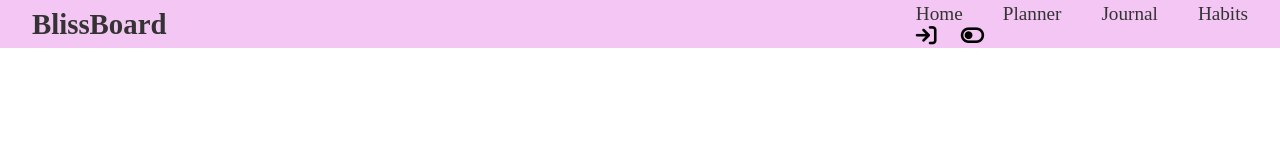
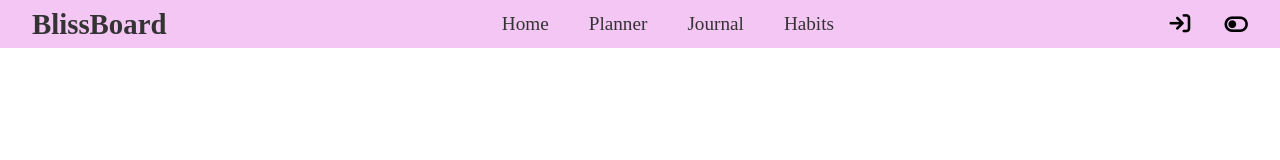
Before and after one commit to techieshruti/Brainwave_Matrix_Intern, a plain HTML site: page Smart_Day_Planner/index.html in a window 1280 px wide. Drawn offline with Linux system fonts and the light colour scheme.

Commit message:
added icons

```diff
--- a/Smart_Day_Planner/index.html
+++ b/Smart_Day_Planner/index.html
@@ -1,11 +1,14 @@
 <!DOCTYPE html>
 <html lang="en">
   <head>
-    <meta charset="UTF-8">
-    <meta name="viewport" content="width=device-width, initial-scale=1.0">
+    <meta charset="UTF-8" />
+    <meta name="viewport" content="width=device-width, initial-scale=1.0" />
     <title>BlissBoard</title>
-    <link rel="stylesheet" href="https://cdnjs.cloudflare.com/ajax/libs/font-awesome/6.7.2/css/all.min.css">
-    <link rel="stylesheet" href="style.css">
+    <link
+      rel="stylesheet"
+      href="https://cdnjs.cloudflare.com/ajax/libs/font-awesome/6.7.2/css/all.min.css"
+    />
+    <link rel="stylesheet" href="style.css" />
   </head>
   <body>
     <header>
@@ -20,20 +23,20 @@
             <li><a href="#journal">Journal</a></li>
             <li><a href="#habits">Habits</a></li>
           </ul>
-
+        </div>
         <div class="nav-actions">
-                <i class="fa-duotone fa-solid fa-arrow-right-to-bracket"></i>
+          <span class="login-icon">
+            <i
+              class="fa-duotone fa-solid fa-arrow-right-to-bracket default-icon"
+            ></i>
+            <i class="fa-solid fa-door-open hover-icon"></i>
+          </span>
           <i class="fa-solid fa-toggle-off"></i>
         </div>
-
-            </div>
         <!-- Hamburger for mobile -->
-    <div class="hamburger" aria-label="Toggle Menu">
-      &#9776;
-    </div>
+        <div class="hamburger" aria-label="Toggle Menu">&#9776;</div>
       </nav>
     </header>
-
 
     <script src="app.js"></script>
   </body>
```
Lines whose indentation alone changed are shown as unchanged.
